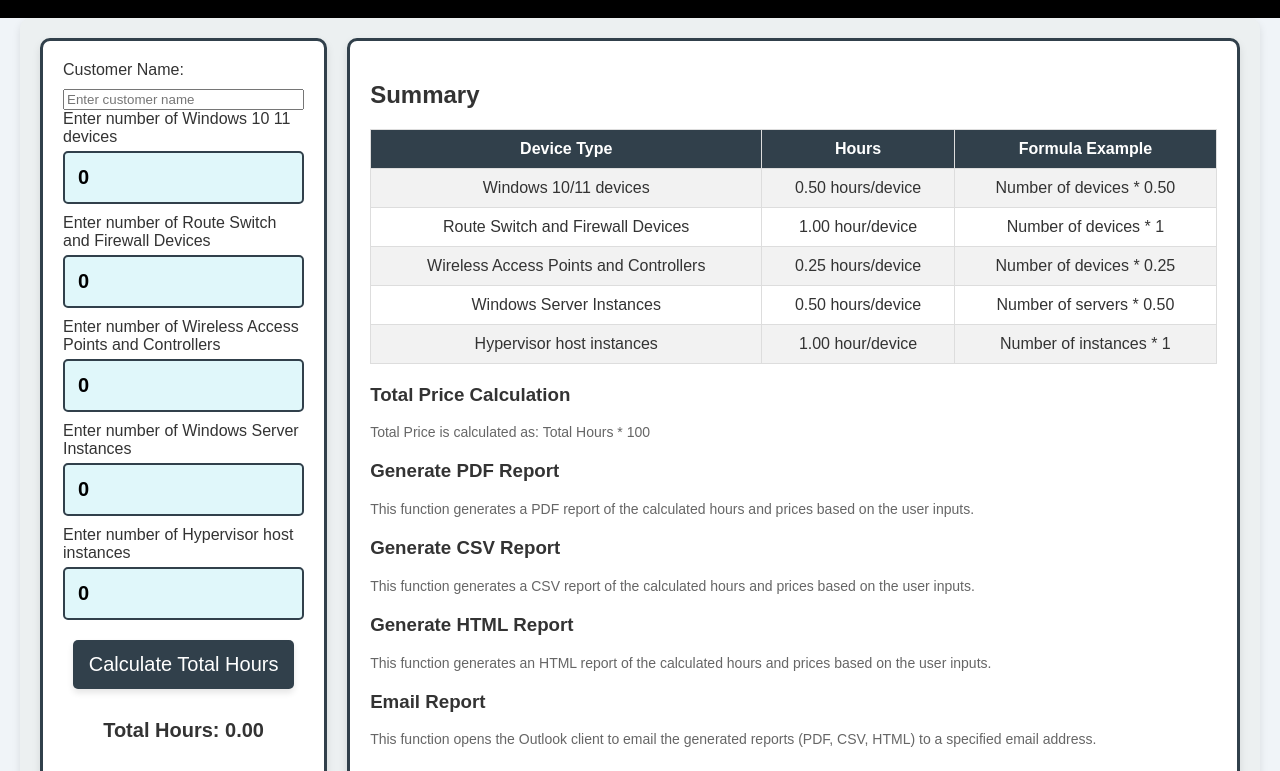
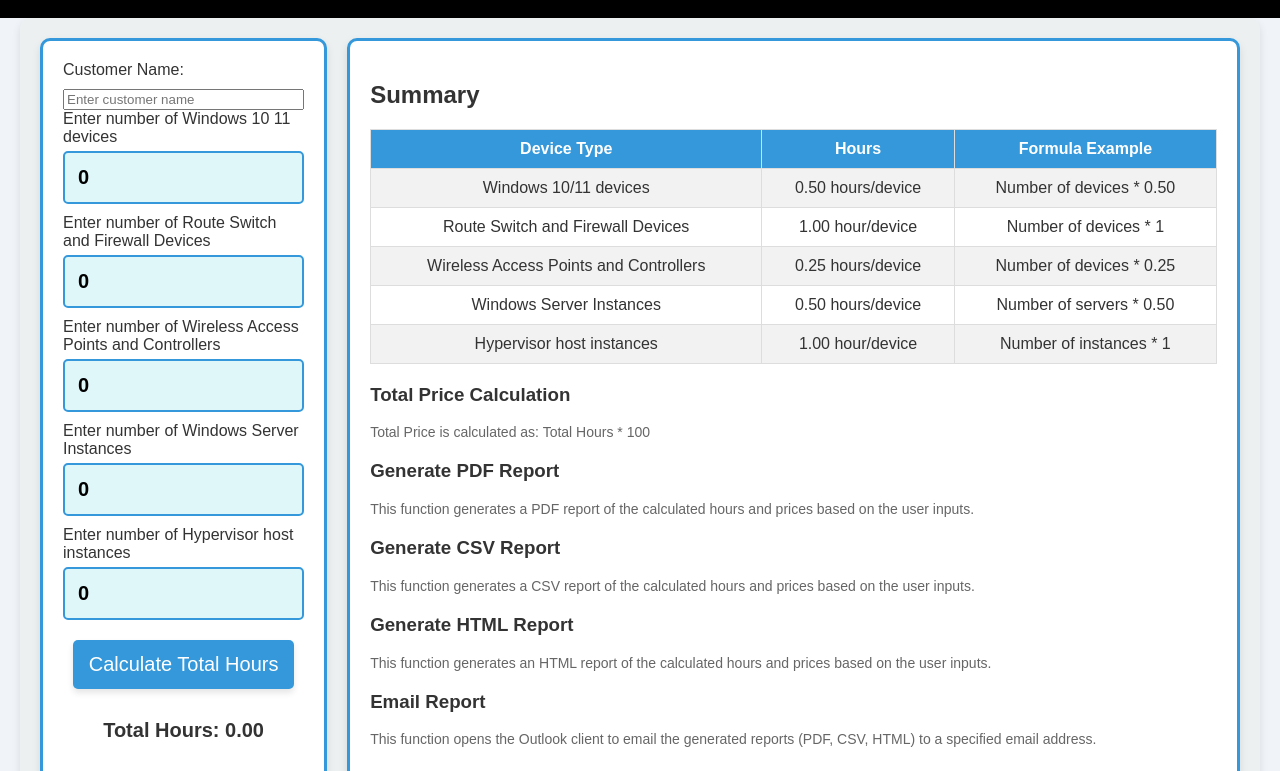
Before and after one commit to Vilonauzd/budgetbuddy, a browser extension: page index.html in a window 1280 px wide. Shown: the part 181-952 px from the top of the page. Drawn offline with nearby package versions, Linux system fonts and the light colour scheme; no server answers.

Commit message:
Update styles.css

```diff
--- a/styles.css
+++ b/styles.css
@@ -67,7 +67,7 @@ footer {
 
 .calculator-form {
     flex: 2; /* Increased width by 100% */
-    border: 3px solid #31404b;
+    border: 3px solid #3498db;
     padding: 20px;
     background-color: #ffffff;
     border-radius: 10px;
@@ -108,7 +108,7 @@ footer {
     background-color: #e0f7fa; /* Teal blue tint */
     font-size: 20px; /* Increased font size by 30% */
     font-weight: bold;
-    border: 2px solid #31404b; /* 2px outline */
+    border: 2px solid #3498db; /* 2px outline */
     border-radius: 5px;
     box-sizing: border-box;
 }
@@ -122,7 +122,7 @@ footer {
 
 button {
     padding: 13px; /* Matching padding to input sections */
-    background-color: #31404b;
+    background-color: #3498db;
     color: white;
     cursor: pointer;
     border: none;
@@ -134,13 +134,13 @@ button {
 }
 
 button:hover {
-    background-color: #31404b;
+    background-color: #2980b9;
     transform: translateY(-2px);
 }
 
 .summary-table {
     flex-grow: 1;
-    border: 3px solid #31404b;
+    border: 3px solid #3498db;
     padding: 20px;
     background-color: #ffffff;
     border-radius: 10px;
@@ -160,7 +160,7 @@ button:hover {
 }
 
 .summary-table th {
-    background-color: #31404b;
+    background-color: #3498db;
     color: white;
 }
 
```
